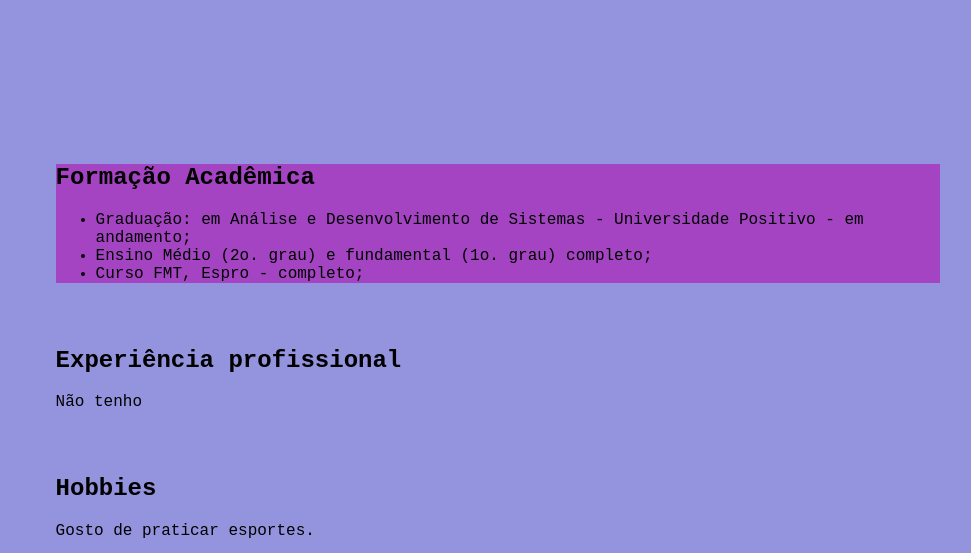
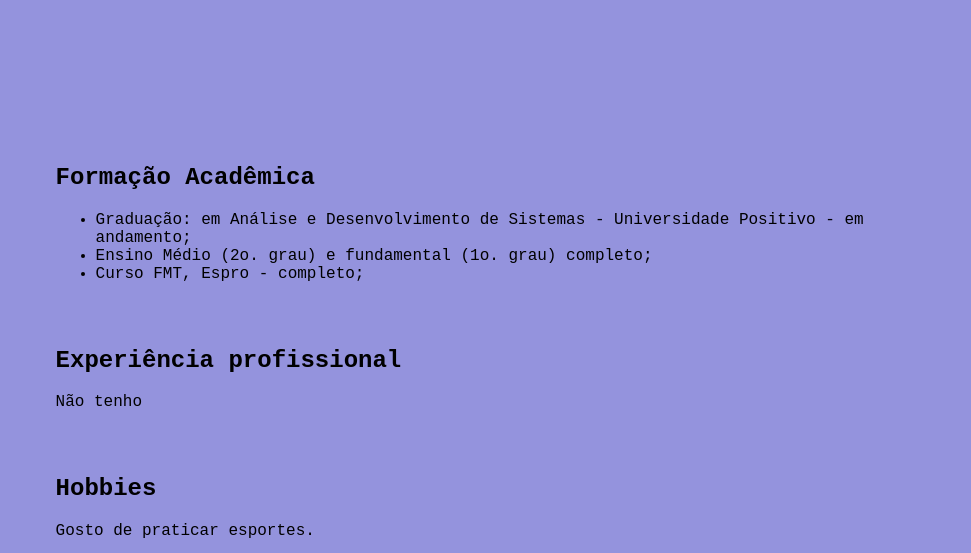
Before and after one commit to Zezi7/curr-culo, a plain HTML site: page docs/index.html in a window 1280 px wide. Shown: the part 246-799 px from the top of the page, without its empty margins (142-1113 px from the left). Drawn offline with Linux system fonts and the light colour scheme.

Commit message:
Update estilo.css

```diff
--- a/docs/CSS/estilo.css
+++ b/docs/CSS/estilo.css
@@ -35,5 +35,5 @@ section{
 }
 
 #formacao{
-    background-color: #a444c2;
+
 }
```
